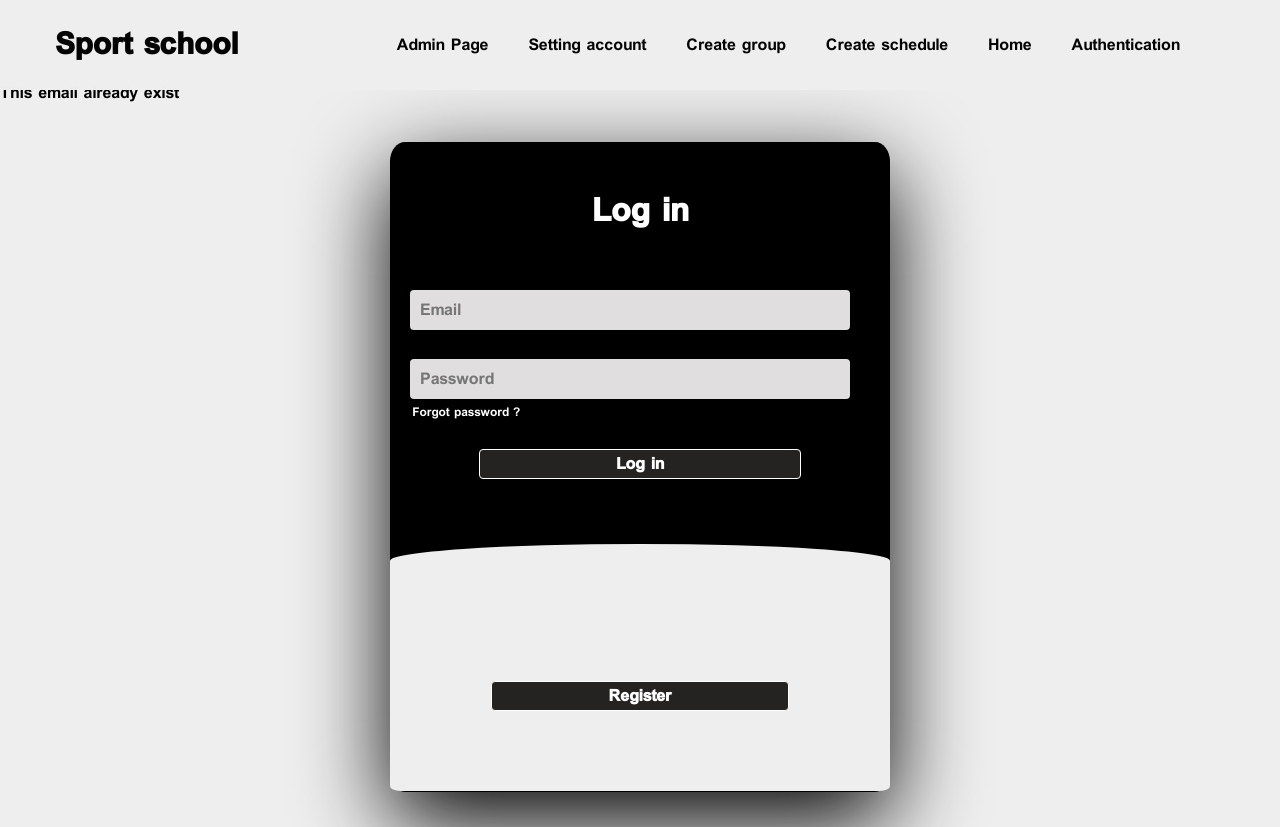
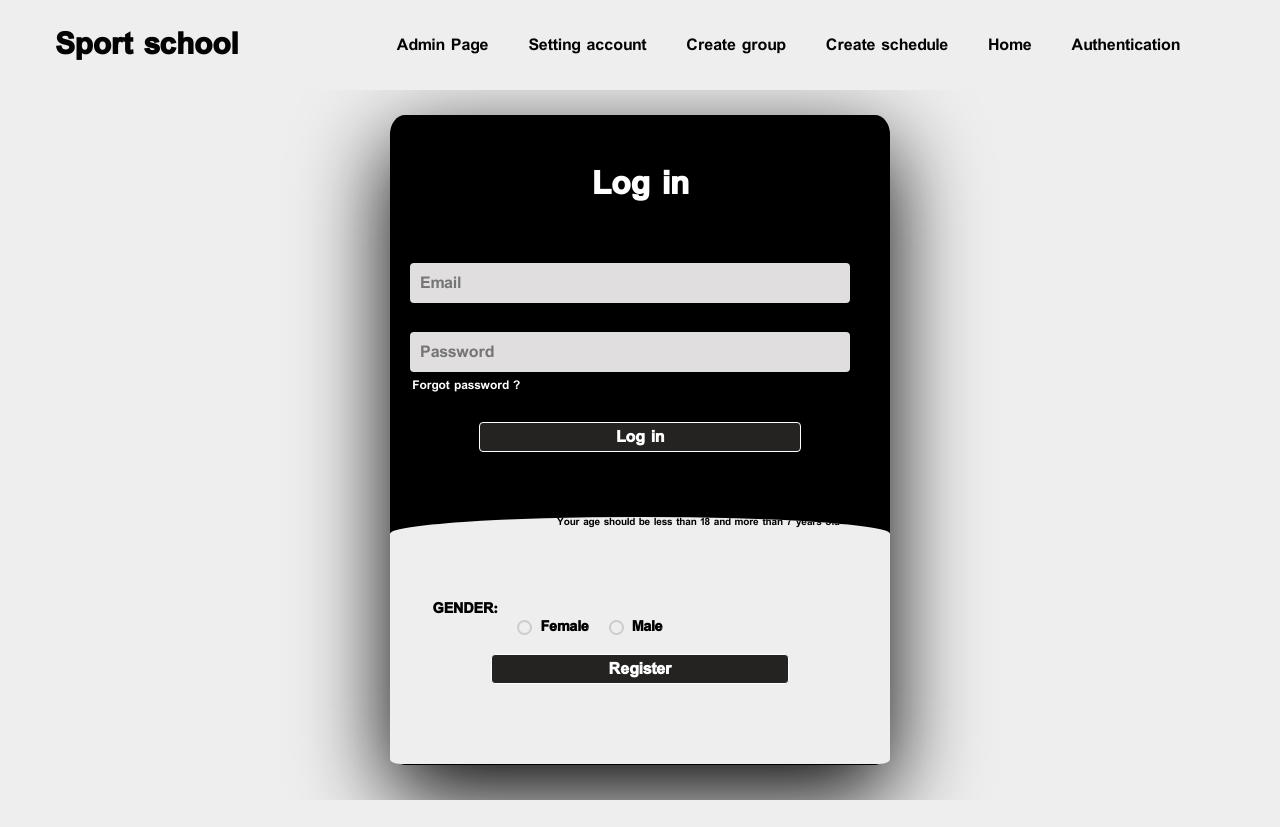
Before and after one commit to SodolynskyiVadym/Web_sport_school, a Vue app in the folder front_web/: page /login in a window 1280 px wide. Both pictures are taken after a click on the button "Register". After the commit the page ends 800 px from the top, so only its background shows below. Built offline with nearby package versions, Linux system fonts and the light colour scheme; no server answers.

Commit message:
update validation for LoginRegistration.vue

```diff
--- a/front_web/src/components/LoginRegistration.vue
+++ b/front_web/src/components/LoginRegistration.vue
@@ -1,5 +1,6 @@
 <template>
-  <div v-if="error" role="alert">
+  <link rel="stylesheet" href="https://cdn.jsdelivr.net/npm/flatpickr/dist/flatpickr.min.css">
+  <div v-if="error" role="alert" class="error-message-exist">
     {{error}}
   </div>
   <div class="container">
@@ -18,9 +19,6 @@
 
           <div v-if="invalidPassword" class="error-message">Password should be at least 8 characters long</div>
           <button v-else @click="sendDataLogin" class="btn-login">Log in</button>
-
-
-
           <div v-if="loggedIn" class="success-message">You have successfully logged in!</div>
         </div>
       </div>
@@ -28,14 +26,36 @@
       <div class="register" :class="{ 'hidden-form': !showRegistrationForm }">
         <div class="form">
           <label for="chk" aria-hidden="true">Register</label>
-          <input class="input" type="text" name="txt" v-model="name" placeholder="NAME">
-          <input class="input" type="text" name="txt" v-model="lastName" placeholder="LASTNAME">
-          <input class="input" type="password" name="pswd" v-model="passwordReg" placeholder="PASSWORD">
-          <input class="input" type="email" name="email" v-model="emailReg" placeholder="EMAIL">
-          <input class="input" type="date" name="date" v-model="birth" placeholder="BIRTH">
-          <input class="input" type="text" name="gender" v-model="gender" placeholder="GENDER">
-          <input class="input" type="text" name="phone" v-model="phone" ref="phone" placeholder="PHONE">
-          <button @click="sendDateRegistration">Register</button>
+          <input class="input" type="text" name="txt" v-model="name" placeholder="NAME" @input="validateName">
+          <div v-if="invalidName" class="error-message-name">Name can consist only letters and '-' or '</div>
+          <input class="input" type="text" name="txt" v-model="lastName" placeholder="LASTNAME" @input="validateLastName">
+          <div v-if="invalidLastName" class="error-message-lastname">Last name can consist only letters and '-' or '</div>
+          <input class="input" type="password" name="pswd" v-model="passwordReg" placeholder="PASSWORD" @input="validationPassword">
+          <div v-if="invalidPasswordType" class="error-message-password">Password should be at least 8 characters long</div>
+          <input class="input" type="email" name="email" v-model="emailReg" placeholder="EMAIL" @input="validationEmail">
+          <div v-if="invalidEmailAdress" class="error-message-email">Please enter a valid email address example@gmail.com</div>
+          <input class="input" type="date" name="date" v-model="birth" placeholder="BIRTH" ref="datePicker">
+          <div  class="error-message-date">Your age should be less than 18 and more than 7 years old</div>
+
+
+          <input class="input" type="text" name="phone" v-model="phone" ref="phone" placeholder="PHONE" @input="checkPhone">
+          <div v-if="invalidPhone" class="error-message-phone">Please enter a valid phone number +38(0##)-###-##-##</div>
+          <div class="gender-options">
+            <h2 style="font-size: 0.9rem;">GENDER:</h2>
+            <div class="radio-buttons">
+              <label for="female" class="radio-label" style="font-size: 0.9rem;">
+                <input type="radio" id="female" value="female" v-model="gender">
+                <span class="radio-custom female"></span>
+                Female
+              </label>
+              <label for="male" class="radio-label" style="font-size: 0.9rem;">
+                <input type="radio" id="male" value="male" v-model="gender">
+                <span class="radio-custom male"></span>
+                Male
+              </label>
+            </div>
+          </div>
+          <button class="button-register" @click="sendDateRegistration">Register</button>
         </div>
       </div>
     </div>
@@ -45,6 +65,10 @@
 <script>
 import axios from "axios";
 import inputMask from "@/js/initInputMask";
+import flatpickr from 'flatpickr';
+import 'flatpickr/dist/flatpickr.min.css';
+import { English } from "flatpickr/dist/l10n/default.js";
+
 
 export default {
   data() {
@@ -115,11 +139,39 @@
       this.invalidEmail = !re.test(this.emailLog);
     },
     validatePassword() {
-      this.invalidPassword = this.passwordLog.length < 8;
-    }
+      this.invalidPassword = this.passwordLog.length < 7;
+    },
+    validationPassword() {
+      this.invalidPasswordType = this.passwordReg.length < 7;
+    },
+    validationEmail() {
+      const re = /\S+@\S+\.\S+/;
+      this.invalidEmailAdress = !re.test(this.emailReg);
+    },
+    async checkPhone() {
+      const phoneRegex = /^\+\d{2}\(\d{3}\)-\d{3}-\d{2}-\d{2}$/;
+      this.invalidPhone = !phoneRegex.test(this.phone);
+    },
+    validateName() {
+      const reg = /[\d\s]/;
+      this.invalidName = reg.test(this.name);
+    },
+    validateLastName() {
+      const re = /[\d\s]/;
+      this.invalidLastName = re.test(this.lastName);
+    },
+
+
+
   },
   mounted() {
     inputMask(this.$refs.phone);
+    flatpickr(this.$refs.datePicker, {
+      dateFormat: 'd.m.Y',
+      locale: English,
+      minDate: new Date().fp_incr(-18 * 365),
+      maxDate: new Date().fp_incr(-7 * 365),
+    });
   }
 };
 
@@ -134,6 +186,135 @@
   margin-top: -10px;
   text-align: right;
   margin-right: 350px;
+}
+.error-message-exist{
+  color: red;
+  position: absolute;
+  font-size: 16px;
+  margin-top: 35px;
+  margin-left: 650px;
+  transition: opacity 0.5s;
+  text-align: center;
+}
+.error-message-name {
+  color: black;
+  position: absolute;
+  font-size: 10px;
+  margin-top: 85px;
+  margin-bottom: -17px;
+  margin-left: 100px;
+  transition: opacity 0.5s;
+  text-align: center;
+}
+.error-message-date {
+  color: black;
+  position: absolute;
+  font-size: 10px;
+  margin-top: 325px;
+  margin-bottom: -17px;
+  margin-left: 130px;
+  transition: opacity 0.5s;
+  text-align: center;
+}
+.error-message-lastname {
+  color: black;
+  position: absolute;
+  font-size: 10px;
+  margin-top: 145px;
+  margin-bottom: -17px;
+  margin-left: 100px;
+  transition: opacity 0.5s;
+  text-align: center;
+}
+.error-message-phone {
+  color: black;
+  position: absolute;
+  font-size: 10px;
+  margin-top: 385px;
+  margin-bottom: -17px;
+  margin-left: 100px;
+  transition: opacity 0.5s;
+  text-align: center;
+}
+.error-message-password {
+  color: black;
+  position: absolute;
+  font-size: 10px;
+  margin-top: 205px;
+  margin-bottom: -17px;
+  margin-left: 100px;
+  transition: opacity 0.5s;
+  text-align: center;
+}
+.error-message-email {
+  color: black;
+  position: absolute;
+  font-size: 10px;
+  margin-top: 265px;
+  margin-bottom: -17px;
+  margin-left: 100px;
+  transition: opacity 0.5s;
+  text-align: center;
+}
+.gender-options {
+  display: flex;
+  flex-direction: column;
+  align-items: center;
+  margin-top: 27px;
+}
+
+.gender-options h2 {
+  position: absolute;
+  font-size: 1.5rem;
+  margin-top: -26.5px;
+  margin-left: -350px;
+
+}
+
+.radio-buttons {
+  display: flex;
+  margin-left: -80px;
+}
+
+.radio-label {
+  display: flex;
+  align-items: center;
+  margin-right: 20px;
+  cursor: pointer;
+  font-size: 16px;
+}
+
+.radio-custom {
+  display: inline-block;
+  width: 15px;
+  height: 15px;
+  border-radius: 50%;
+  border: 2px solid #ccc;
+  position: relative;
+  margin-right: 8px;
+}
+
+.radio-custom::before {
+  content: '';
+  display: block;
+  position: absolute;
+  top: 2px;
+  left: 2px;
+
+  width: 7px;
+  height: 7px;
+  border-radius: 50%;
+  background-color: transparent;
+  transition: background-color 0.3s ease;
+}
+
+
+input[type="radio"] {
+  display: none;
+}
+
+input[type="radio"]:checked + .radio-custom::before {
+  background-color: #000;
 }
 
 
@@ -291,9 +472,11 @@
   background-color: darkgray;
 }
 .success-message {
-  color: green;
-  font-size: 20px;
-  margin-top: 40px;
+  color: white;
+  font-size: 12px;
+  margin-top: -50px;
+  margin-left: 130px;
+
 }
 .error-message {
   color: #ffffff;
@@ -303,6 +486,15 @@
   transition: opacity 0.5s;
   text-align: center;
 }
+.error-message-password {
+  color: black;
+  position: absolute;
+  font-size: 10px;
+  margin-top: 205px;
+  margin-bottom: -17px;
+  transition: opacity 0.5s;
+  text-align: center;
+}
 #chk:checked ~ .register .error-message {
   opacity: 1;
 }
```
Also changed, not shown: front_web/src/components/SchedulePage.vue (indentation only).
